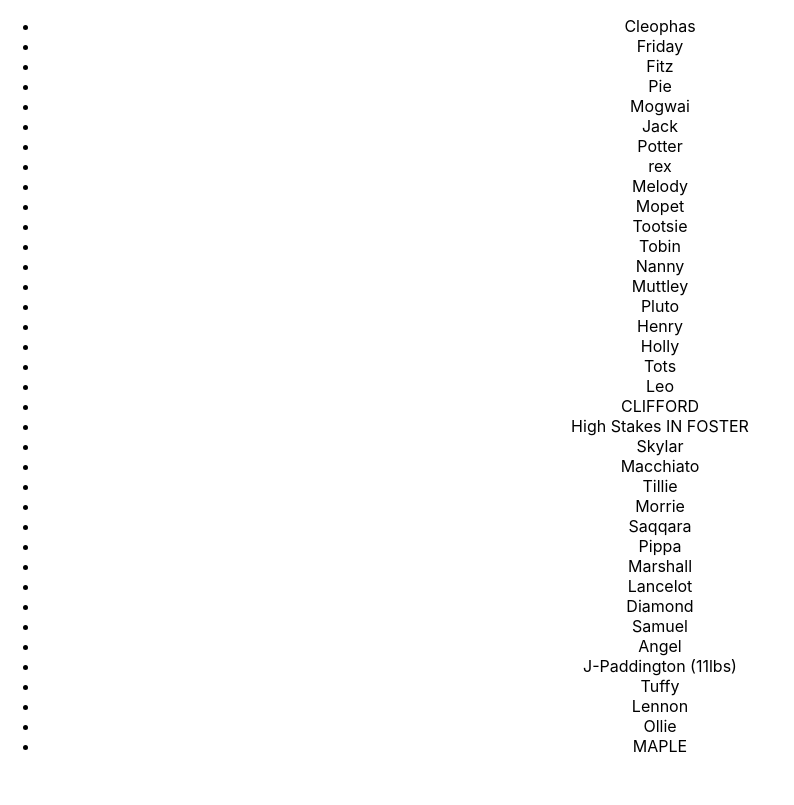
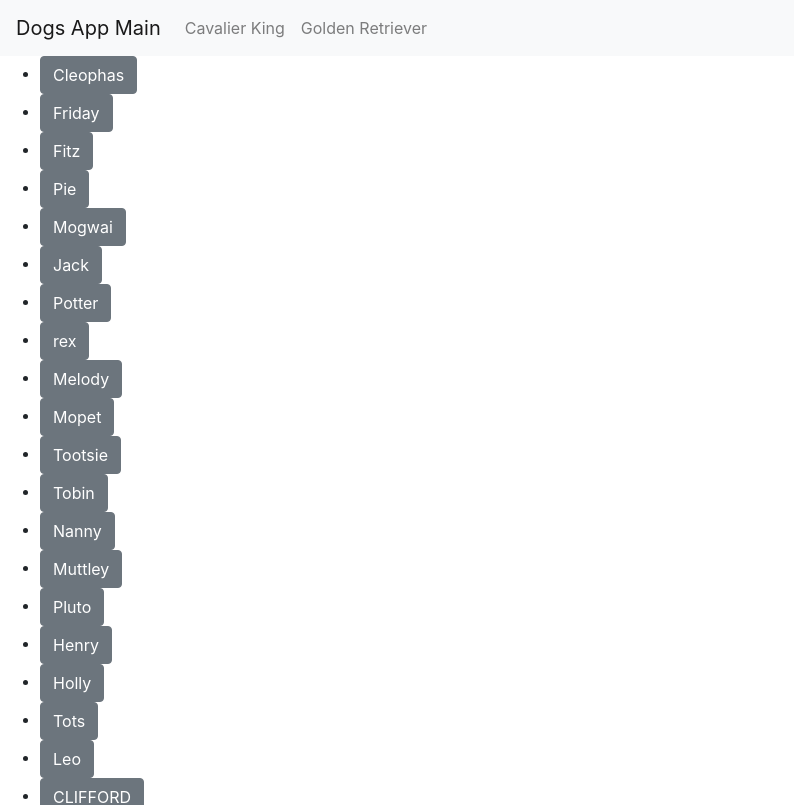
Before and after one commit to 1t1e1/dogs-app, a React (Create React App) app: page / in a window 1280 px wide. Shown: the top 805 px of the page, without its empty margins (0-794 px from the left). Built offline with nearby package versions, Linux system fonts and the light colour scheme.

Commit message:
bootstrap eklendi. Duzeltme

```diff
--- a/package.json
+++ b/package.json
@@ -6,10 +6,12 @@
     "@testing-library/jest-dom": "^4.2.4",
     "@testing-library/react": "^9.3.2",
     "@testing-library/user-event": "^7.1.2",
+    "bootstrap": "^4.5.0",
     "react": "^16.13.1",
     "react-dom": "^16.13.1",
     "react-router-dom": "^5.2.0",
-    "react-scripts": "3.4.1"
+    "react-scripts": "3.4.1",
+    "reactstrap": "^8.4.1"
   },
   "scripts": {
     "start": "react-scripts start",
--- a/src/App.js
+++ b/src/App.js
@@ -1,13 +1,18 @@
 import React from "react";
-import "./App.css";
+import "bootstrap/dist/css/bootstrap.min.css";
+import { Button } from "reactstrap";
+import Header from "./Header";
 import dogsData from "./dogsdata";
 
 function App() {
     return (
         <div className="App">
+            <Header></Header>
             <ul>
                 {dogsData.map((dog) => (
-                    <li>{dog.name}</li>
+                    <li>
+                        <Button>{dog.name}</Button>
+                    </li>
                 ))}
             </ul>
         </div>
```
Also changed, not shown: 1 other file (tests, documents, lock files or other folders).
